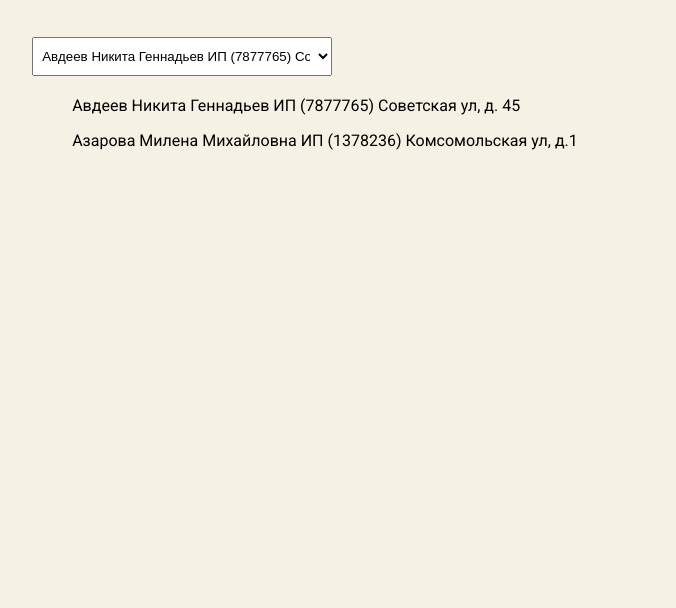
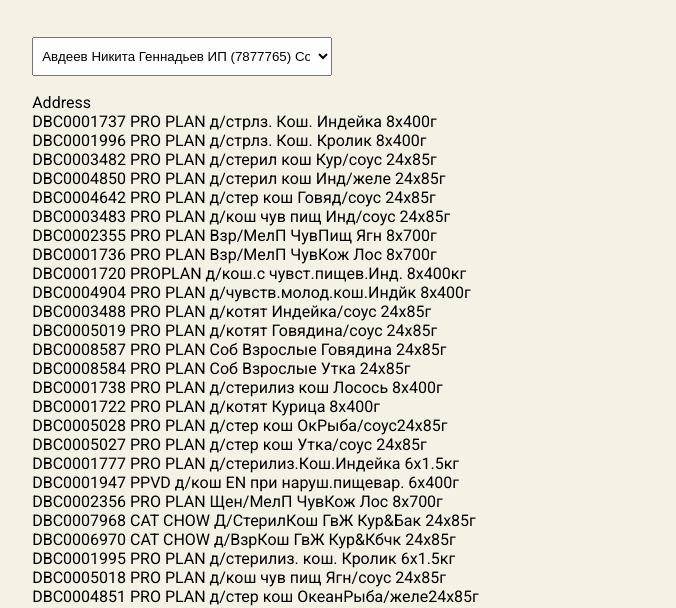
Before and after one commit to tanasov49/purina, a plain HTML site: page index.html in a window 1280 px wide. Shown: the part 190-798 px from the top of the page, without its empty margins (301-977 px from the left). Drawn offline with Linux system fonts and the light colour scheme.

Commit message:
dbc update

```diff
--- a/blocks/dbc-codes/dbc-codes.css
+++ b/blocks/dbc-codes/dbc-codes.css
@@ -1,3 +1,4 @@
 .dbc-codes {
     margin: 20px 0 0 0;
+    padding: 0;
 }
--- /dev/null
+++ b/blocks/dbc-list/__text/dbc-list__text.css
@@ -0,0 +1,9 @@
+.dbc-list__text {
+    margin: 0 0 5px 0;
+    font-size: 16px;
+    line-height: 14px;
+    font-weight: 400;
+}
+.dbc-list__text:last-child {
+    margin: 0;
+}
--- a/blocks/dbc-list/dbc-list.css
+++ b/blocks/dbc-list/dbc-list.css
@@ -1,3 +1,7 @@
 .dbc-list {
     list-style-type: none;
+    margin: 0 0 5px 0;
 }
+.dbc-list:last-child {
+    margin: 0;
+}
--- a/pages/index.css
+++ b/pages/index.css
@@ -8,6 +8,7 @@
 @import url(../blocks/address/__option/address__option.css);
 @import url(../blocks/dbc-codes/dbc-codes.css);
 @import url(../blocks/dbc-list/dbc-list.css);
+@import url(../blocks/dbc-list/__text/dbc-list__text.css);
 body {
     max-width: 1280px;
     margin: 0 auto;
--- a/scripts/index.js
+++ b/scripts/index.js
@@ -15,20 +15,23 @@
 function showHeroes(jsonObj) {
     const heroes = jsonObj;
 
+
     for (let i = 0; i < heroes.length; i++) {
       const myArticle = document.querySelector('.address');
       const myH2 = document.createElement('option');
       myH2.className = 'address__option';
       myH2.textContent = heroes[i]["Address"];
     myArticle.appendChild(myH2);
-  }
-  for (let i = 0; i < heroes.length; i++) {
-    const dbcList = templateDbc.content.querySelector('.dbc-list').cloneNode(true);
-    const dbcText = document.createElement('p');
-    dbcText.className = 'dbc-list__text';
-    dbcText.textContent = heroes[i]["Address"];
-    dbcList.appendChild(dbcText);
-    dbcCodes.appendChild(dbcList);
+    const dbc = Object.keys(jsonObj[i]);
+    for (let j = 0; j < dbc.length; j++) {
+      const dbcList = templateDbc.content.querySelector('.dbc-list').cloneNode(true);
+      const dbcText = document.createElement('p');
+      dbcText.className = 'dbc-list__text';
+      dbcText.textContent = dbc[j];
+      dbcList.appendChild(dbcText);
+      dbcCodes.appendChild(dbcList);
+    }
   }
 
+
 }
```
